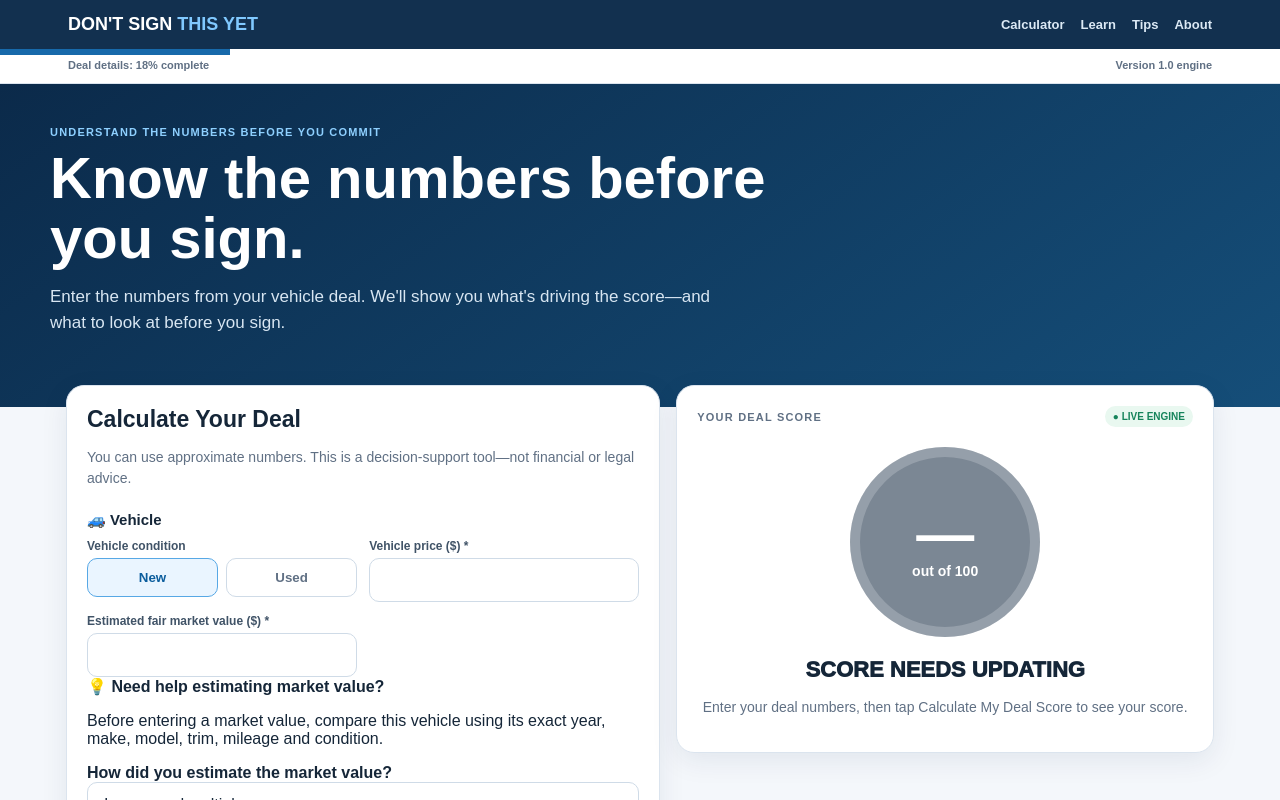
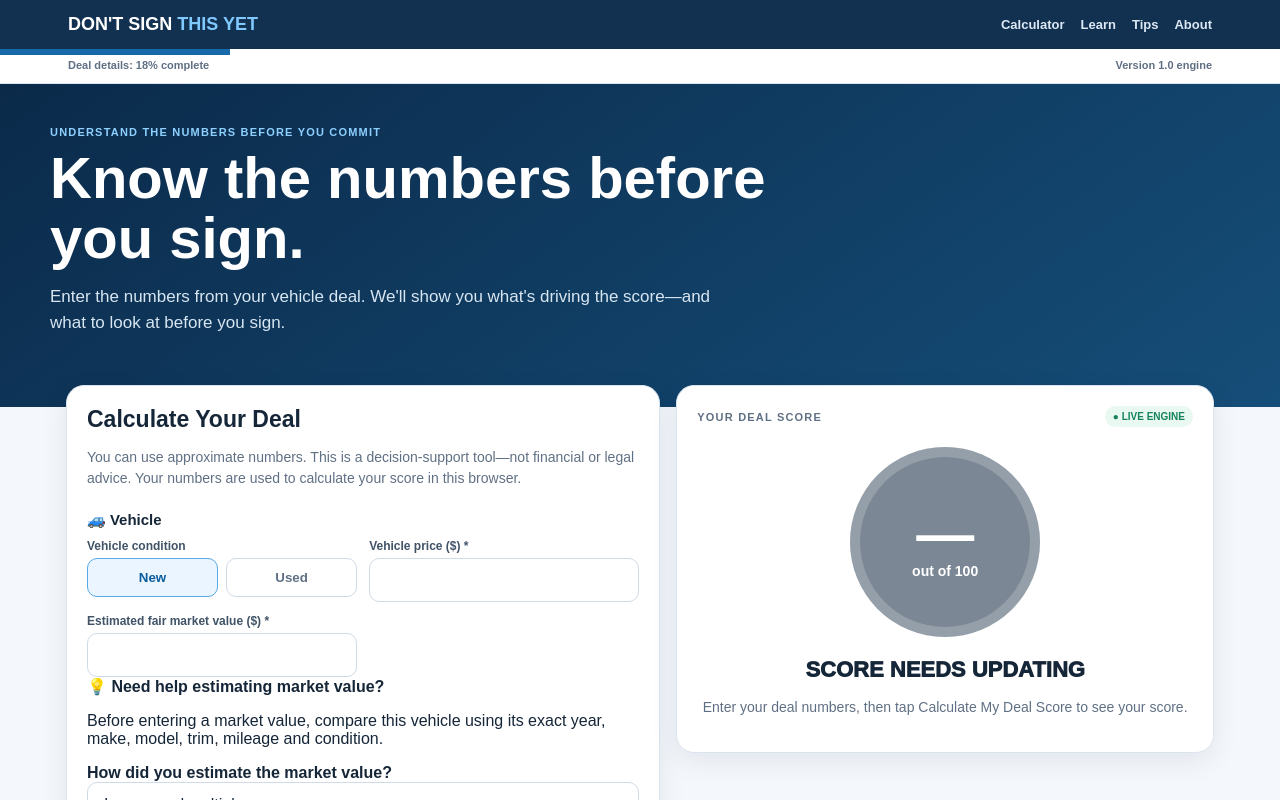
Before and after one commit to rmerrow1/dont-sign-this-yet, a Next.js app: page / in a window 1280 px wide. Shown: the top 800 px of the page. Built offline with nearby package versions, Linux system fonts and the light colour scheme.

Commit message:
Update advisory text in the calculation section
Added clarification about the use of numbers in the tool.

```diff
--- a/app/page.js
+++ b/app/page.js
@@ -191,7 +191,7 @@ const aprGuidance =
 
         <section className="card formCard">
           <h2>Calculate Your Deal</h2>
-          <p className="muted">You can use approximate numbers. This is a decision-support tool—not financial or legal advice.</p>
+        <p className="muted">You can use approximate numbers. This is a decision-support tool—not financial or legal advice. Your numbers are used to calculate your score in this browser.</p>
 
           <Section title="🚙 Vehicle">
             <div className="formGrid">
```
